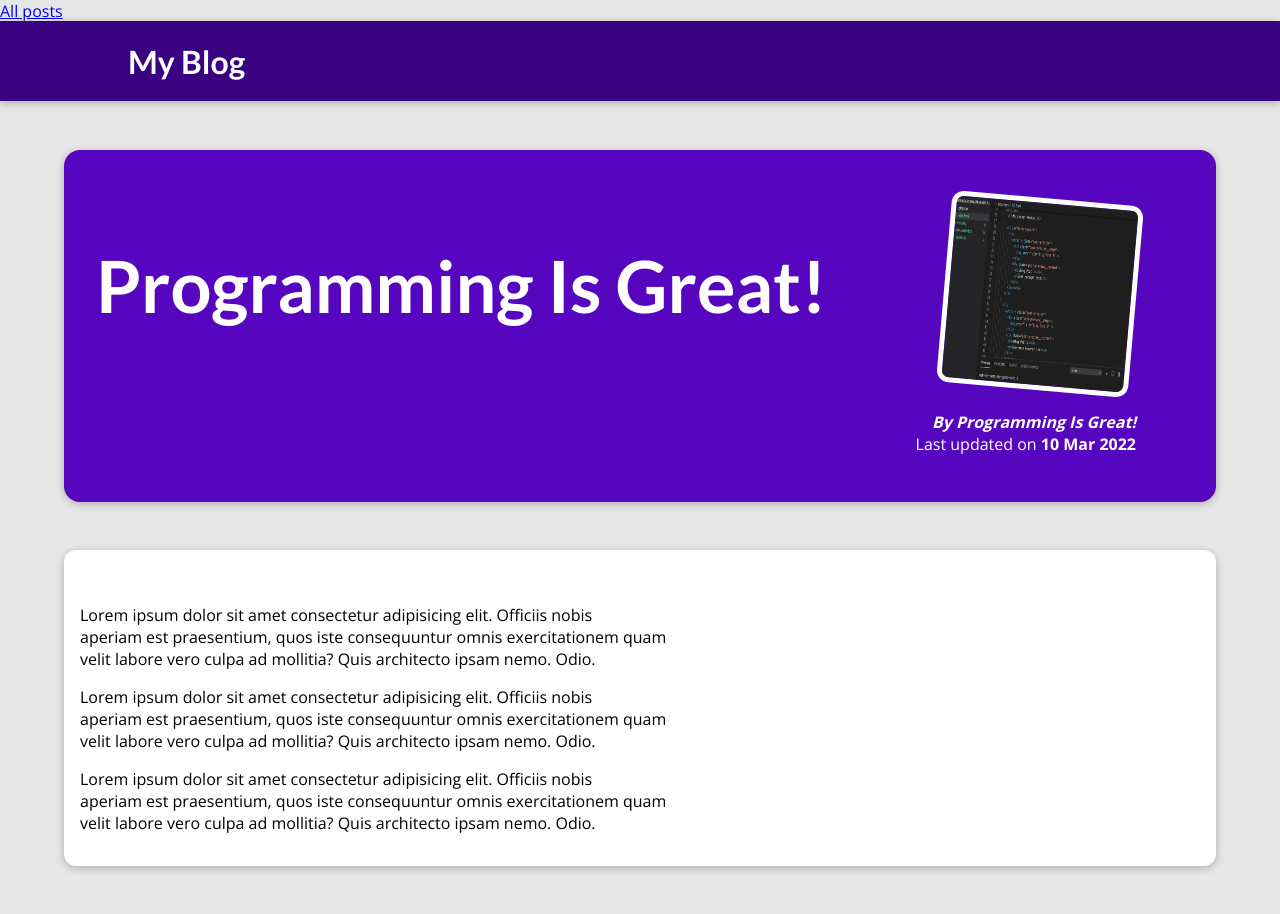
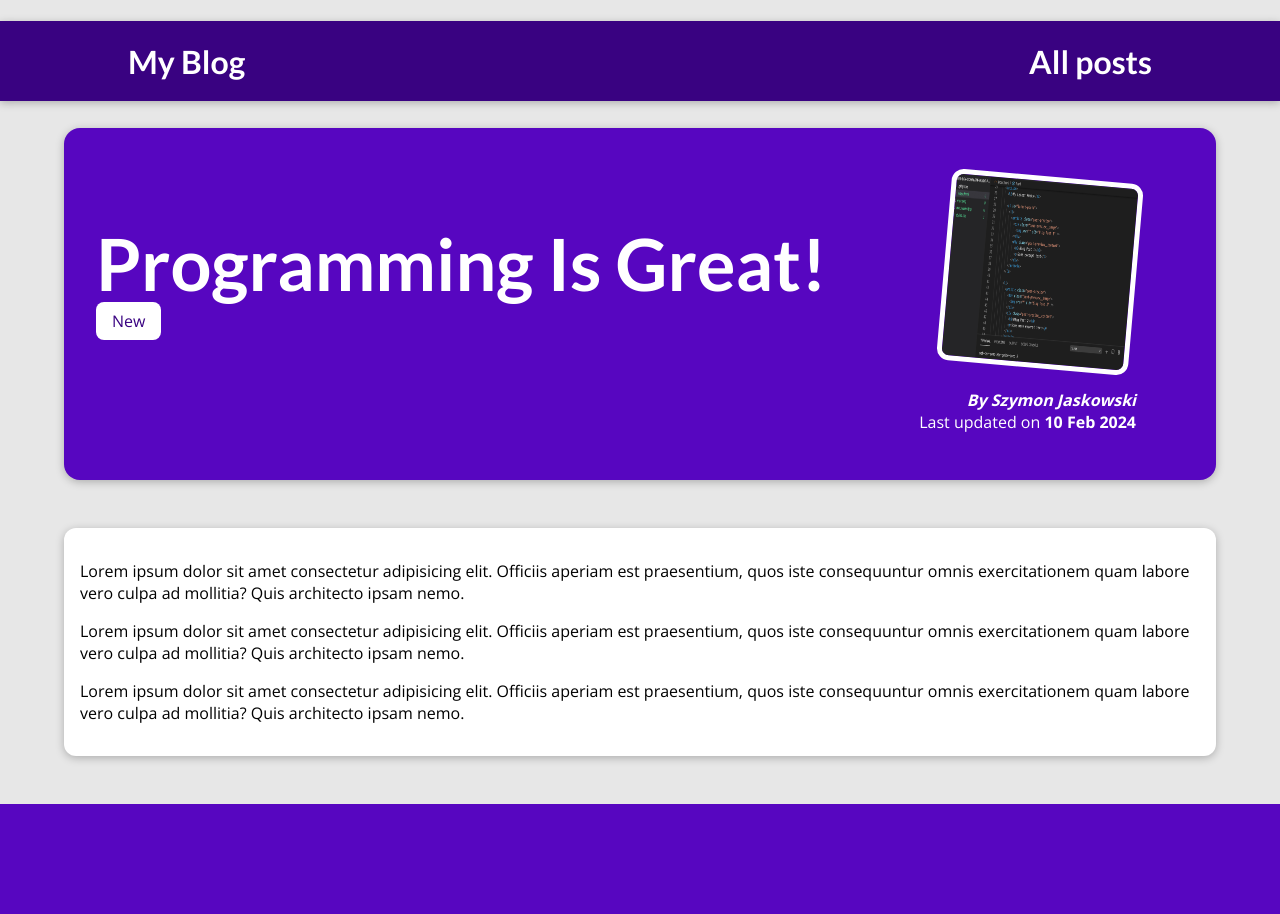
Before and after one commit to tobusiek/django-course, a Django app: page /posts/programming-is-fun in a window 1280 px wide. After the commit the page ends 804 px from the top, so only its background shows below. Run offline with Django 5.2, Linux system fonts and the light colour scheme; data comes from the database, SQL or seed files in the repository.

Commit message:
use db post models for post rendering

```diff
--- a/my_site/blog/static/blog/post-detail.css
+++ b/my_site/blog/static/blog/post-detail.css
@@ -22,6 +22,7 @@ body {
 #summary h2 {
   color: white;
   font-size: 4.5rem;
+  margin-bottom: 0.25rem;
 }
 
 #summary article {
@@ -47,8 +48,20 @@ body {
   font-weight: bold;
 }
 
+#summary a {
+  color: white;
+  text-decoration: none;
+}
+
 #summary time {
   font-weight: bold;
+}
+
+.tag {
+  background-color: white;
+  color: #390281;
+  padding: 0.5rem 1rem;
+  border-radius: 8px;
 }
 
 main {
--- a/my_site/blog/templates/blog/post-detail.html
+++ b/my_site/blog/templates/blog/post-detail.html
@@ -1,26 +1,24 @@
 {% extends "base.html" %}
 {% load static %}
-
-{% block title %}
-  {{ post.title }}
-{% endblock %}
-
+{% block title %}{{ post.title }}{% endblock %}
 {% block css_files %}
     <link rel="stylesheet" href="{% static 'blog/post-detail.css' %}" />
 {% endblock %}
-
 {% block content %}
     <section id="summary">
         <h2>{{ post.title }}</h2>
+        <div>
+            {% for tag in post_tags %}<span class="tag">{{ tag }}</span>{% endfor %}
+        </div>
         <article>
-      <img src="{% static 'blog/images/'|add:post.image %}" alt="{{ post.title }}" />
-      <address>By {{ post.title }}</address>
+            <img src="{% static 'blog/images/'|add:post.image_name %}"
+                 alt="{{ post.title }}" />
+            <address>By <a href="mailto:{{ post.author.email }}">{{ post.author }}</a></address>
             <div>
                 Last updated on <time>{{ post.date|date:"d M Y" }}</time>
             </div>
         </article>
     </section>
-
     <main>
         {{ post.content|linebreaks }}
     </main>
--- a/my_site/blog/views.py
+++ b/my_site/blog/views.py
@@ -1,75 +1,25 @@
-from datetime import date
+from django.http import HttpRequest, HttpResponse
+from django.shortcuts import get_object_or_404, render
 
-from django.http import HttpRequest, HttpResponse
-from django.shortcuts import render
-
-_posts: list[dict[str, str | date]] = [
-    {
-        "slug": "hike-in-the-mountains",
-        "image": "mountains.jpg",
-        "author": "Tobasqo",
-        "date": date(2024, 2, 4),
-        "title": "Mountain hiking",
-        "excerpt": "There's nothing like the views like the views you get when hiking in the mountains! And I wasn't even prepared for what happened whilst I was enjoying the view!",
-        "content": "Lorem ipsum dolor sit amet, officia excepteur ex fugiat reprehenderit enim labore culpa sint ad nisi Lorem pariatur mollit ex esse exercitation amet. Nisi anim cupidatat excepteur officia. Reprehenderit nostrud nostrud ipsum Lorem est aliquip amet voluptate voluptate dolor minim nulla est proident. Nostrud officia pariatur ut officia. Sit irure elit esse ea nulla sunt ex occaecat reprehenderit commodo officia dolor Lorem duis laboris cupidatat officia voluptate. Culpa proident adipisicing id nulla nisi laboris ex in Lorem sunt duis officia eiusmod. Aliqua reprehenderit commodo ex non excepteur duis sunt velit enim. Voluptate laboris sint cupidatat ullamco ut ea consectetur et est culpa et culpa duis.",
-    },
-    {
-        "slug": "programming-is-fun",
-        "image": "coding.jpg",
-        "author": "Maximilian",
-        "date": date(2022, 3, 10),
-        "title": "Programming Is Great!",
-        "excerpt": "Did you ever spend hours searching that one error in your code? Yep - that's what happened to me yesterday...",
-        "content": """
-          Lorem ipsum dolor sit amet consectetur adipisicing elit. Officiis nobis
-          aperiam est praesentium, quos iste consequuntur omnis exercitationem quam
-          velit labore vero culpa ad mollitia? Quis architecto ipsam nemo. Odio.
-
-          Lorem ipsum dolor sit amet consectetur adipisicing elit. Officiis nobis
-          aperiam est praesentium, quos iste consequuntur omnis exercitationem quam
-          velit labore vero culpa ad mollitia? Quis architecto ipsam nemo. Odio.
-
-          Lorem ipsum dolor sit amet consectetur adipisicing elit. Officiis nobis
-          aperiam est praesentium, quos iste consequuntur omnis exercitationem quam
-          velit labore vero culpa ad mollitia? Quis architecto ipsam nemo. Odio.
-        """,
-    },
-    {
-        "slug": "into-the-woods",
-        "image": "woods.jpg",
-        "author": "Maximilian",
-        "date": date(2020, 8, 5),
-        "title": "Nature At Its Best",
-        "excerpt": "Nature is amazing! The amount of inspiration I get when walking in nature is incredible!",
-        "content": """
-          Lorem ipsum dolor sit amet consectetur adipisicing elit. Officiis nobis
-          aperiam est praesentium, quos iste consequuntur omnis exercitationem quam
-          velit labore vero culpa ad mollitia? Quis architecto ipsam nemo. Odio.
-
-          Lorem ipsum dolor sit amet consectetur adipisicing elit. Officiis nobis
-          aperiam est praesentium, quos iste consequuntur omnis exercitationem quam
-          velit labore vero culpa ad mollitia? Quis architecto ipsam nemo. Odio.
-
-          Lorem ipsum dolor sit amet consectetur adipisicing elit. Officiis nobis
-          aperiam est praesentium, quos iste consequuntur omnis exercitationem quam
-          velit labore vero culpa ad mollitia? Quis architecto ipsam nemo. Odio.
-        """,
-    },
-]
+from blog.models import Post
 
 # Create your views here.
 
 
 def starting_page(request: HttpRequest) -> HttpResponse:
-    sorted_posts = sorted(_posts, key=lambda post: post["date"])
-    latest_posts = sorted_posts[-3:]
+    latest_posts = Post.objects.all().order_by("-date")[:3]
     return render(request, "blog/index.html", {"posts": latest_posts})
 
 
 def posts(request: HttpRequest) -> HttpResponse:
-    return render(request, "blog/all-posts.html", {"all_posts": _posts})
+    posts = Post.objects.all().order_by("-date")
+    return render(request, "blog/all-posts.html", {"all_posts": posts})
 
 
 def post_detail(request: HttpRequest, slug: str) -> HttpResponse:
-    identified_post = next(post for post in _posts if post["slug"] == slug)
-    return render(request, "blog/post-detail.html", {"post": identified_post})
+    identified_post = get_object_or_404(Post, slug=slug)
+    return render(
+        request,
+        "blog/post-detail.html",
+        {"post": identified_post, "post_tags": identified_post.tags.all()},
+    )
--- a/my_site/templates/base.html
+++ b/my_site/templates/base.html
@@ -14,10 +14,10 @@
         <header>
             <h1 id="main-navigation">
                 <a href="{% url "starting-page" %}">My Blog</a>
+                <nav>
+                    <a href="{% url "posts-page" %}">All posts</a>
+                </nav>
             </h1>
-            <nav>
-                <a href="{% url "posts-page" %}">All posts</a>
-            </nav>
         </header>
         {% block content %}{% endblock %}
     </body>
```
Also changed, not shown: my_site/blog/templates/blog/includes/post.html (+2 -5 lines). Lines whose indentation alone changed are shown as unchanged.
